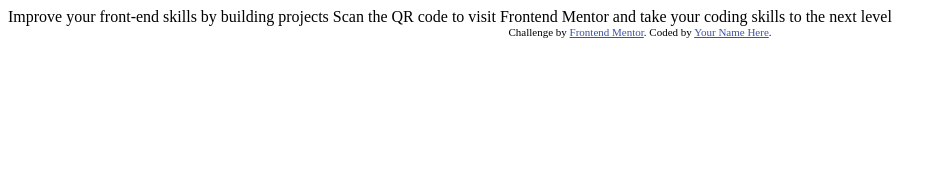
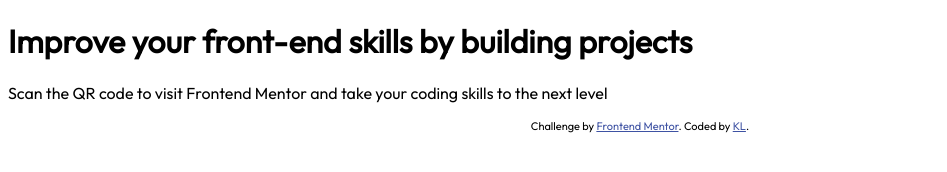
Before and after one commit to kriledins/qr-code-component-main, a plain HTML site: page index.html in a window 1280 px wide. Shown: the whole page, without its empty margins (0-947 px from the left). Drawn offline with Linux system fonts and the light colour scheme.

Commit message:
style: text and background

```diff
--- a/index.html
+++ b/index.html
@@ -5,24 +5,27 @@
   <meta name="viewport" content="width=device-width, initial-scale=1.0"> <!-- displays site properly based on user's device -->
 
   <link rel="icon" type="image/png" sizes="32x32" href="./images/favicon-32x32.png">
+  <link rel="stylesheet" href="https://fonts.googleapis.com/css?family=Outfit">
 
   <title>Frontend Mentor | QR code component</title>
 
   <!-- Feel free to remove these styles or customise in your own stylesheet 👍 -->
   <style>
+    body {font-family: "Outfit", sans-serif;}
+    body.p {font-size: 15px;}
     .attribution { font-size: 11px; text-align: center; }
     .attribution a { color: hsl(228, 45%, 44%); }
   </style>
 </head>
 <body>
 
-  Improve your front-end skills by building projects
+<h1>Improve your front-end skills by building projects</h2>
 
-  Scan the QR code to visit Frontend Mentor and take your coding skills to the next level
+<p>Scan the QR code to visit Frontend Mentor and take your coding skills to the next level</p>
 
   <div class="attribution">
     Challenge by <a href="https://www.frontendmentor.io?ref=challenge" target="_blank">Frontend Mentor</a>.
-    Coded by <a href="#">Your Name Here</a>.
+    Coded by <a href="#">KL</a>.
   </div>
 </body>
 </html>
```
